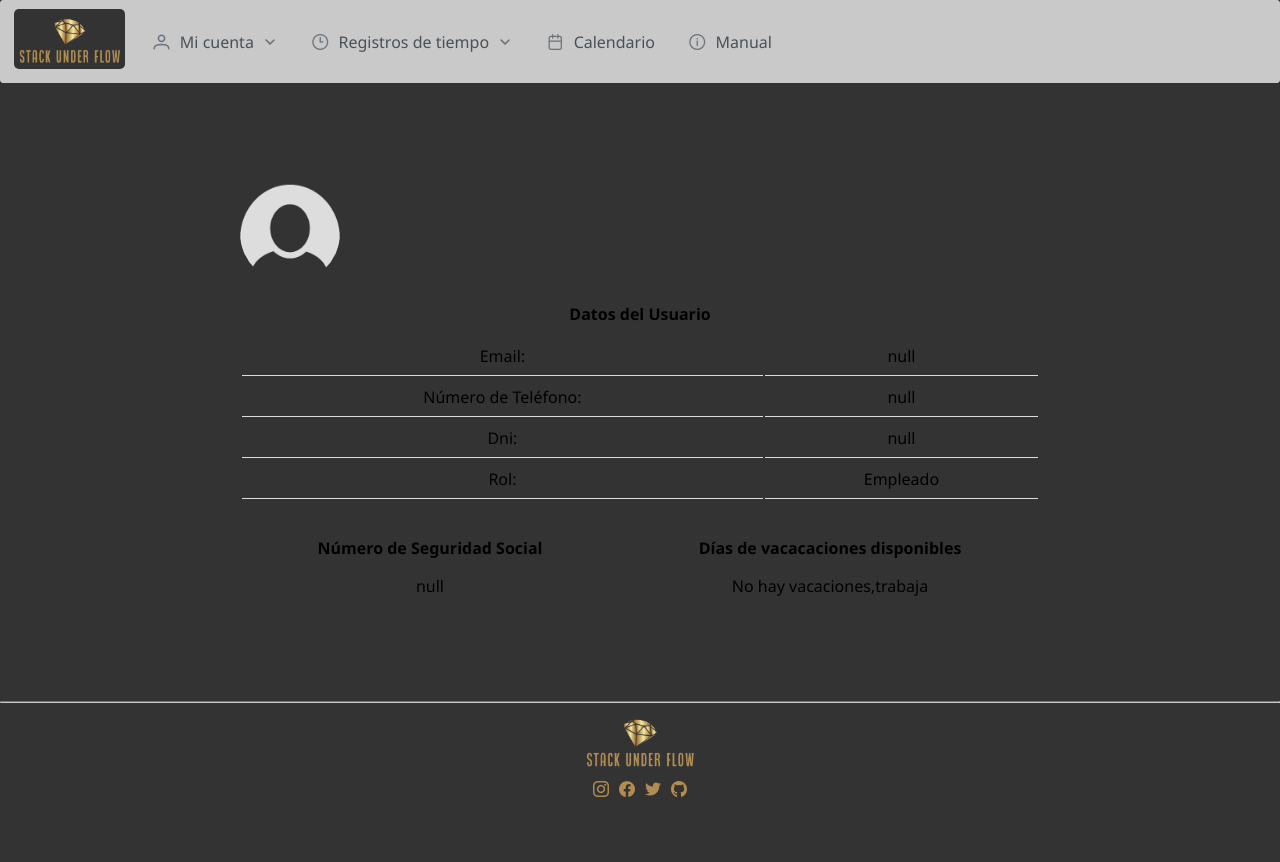
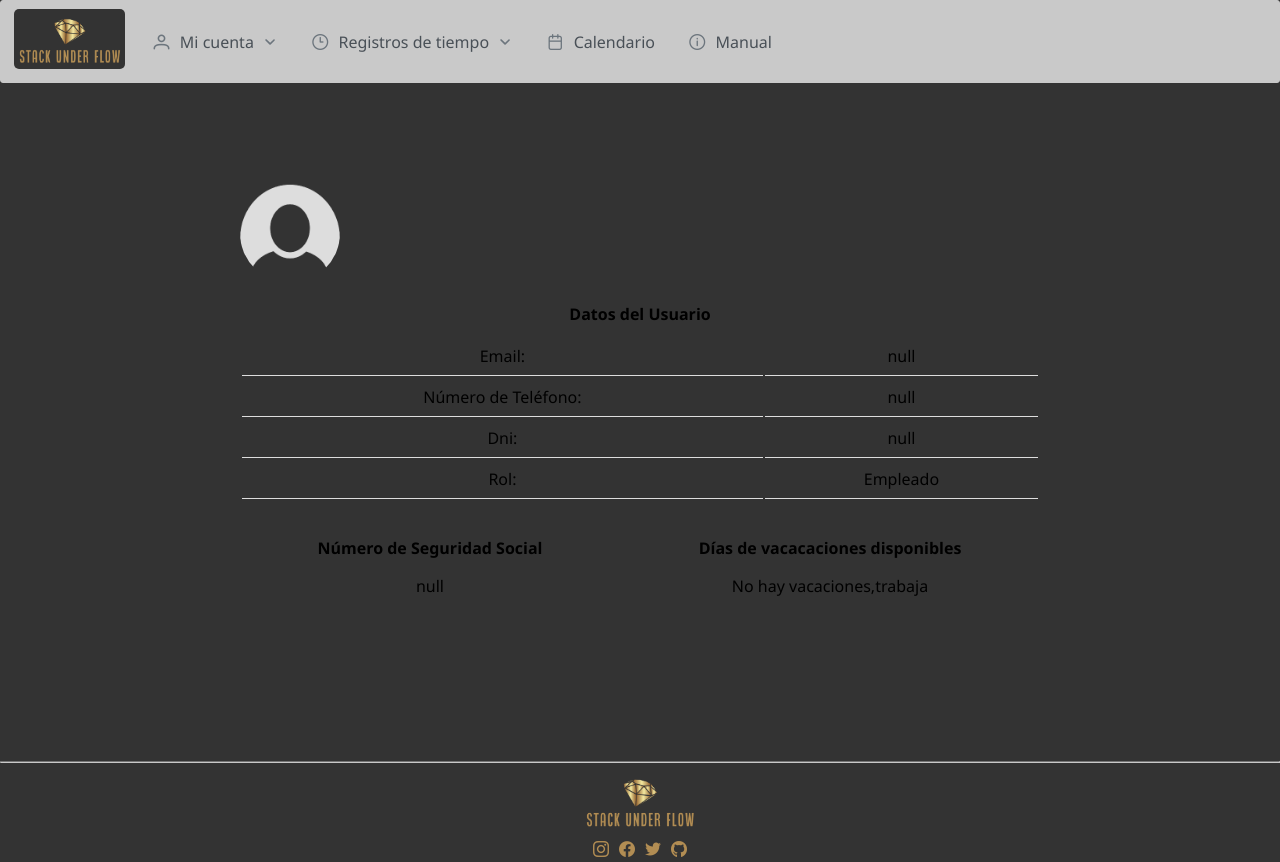
Before and after one commit to SyTW2324/E02, a Vue app in the folder labRecApp/frontend/: page /profile in a window 1280 px wide. Before the commit the page ends 802 px from the top, so only its background shows below. Built offline with nearby package versions, Linux system fonts and the light colour scheme.

Commit message:
Se modifican los styles

```diff
--- a/labRecApp/frontend/src/views/userProfile.vue
+++ b/labRecApp/frontend/src/views/userProfile.vue
@@ -41,7 +41,7 @@ export default {
 .user-profile {
     margin-top: 100px;
     text-align: center;
-    padding-bottom: 80px; /* Ajusta según la altura de tu pie de página */
+    padding-bottom: 140px; /* Ajusta según la altura de tu pie de página */
 }
 
 .footer {
```
